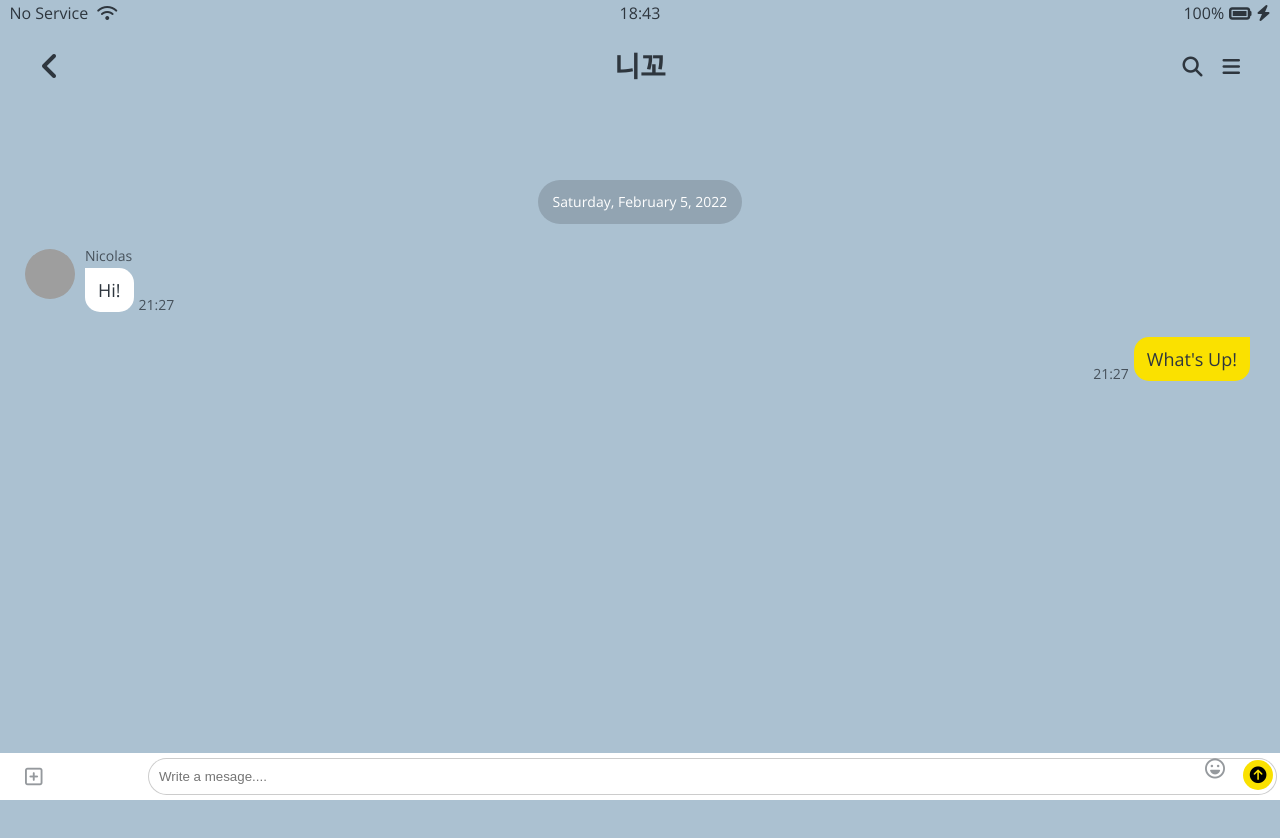
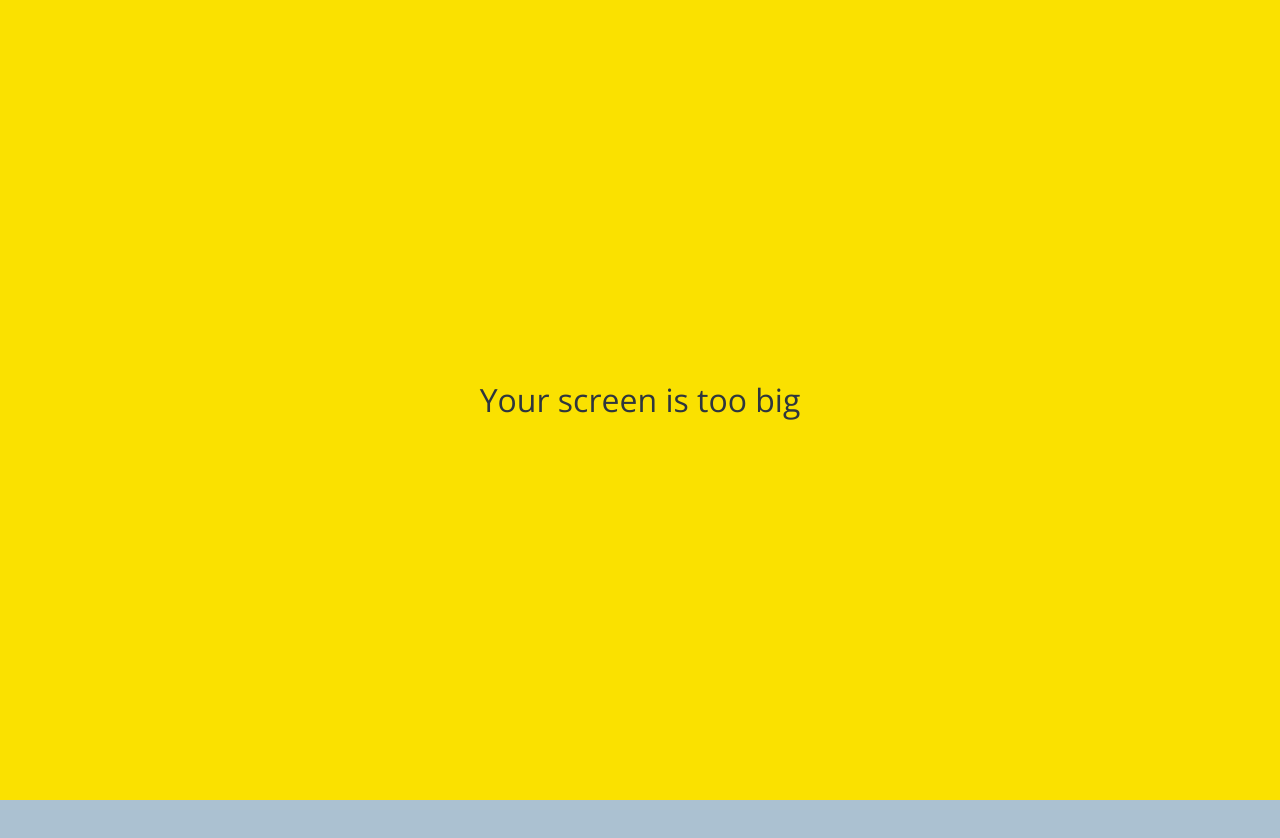
Before and after one commit to jaehyeon74/kokoa-clone-2021, a plain HTML site: page chat.html in a window 1280 px wide. Shown: the top 838 px of the page. Drawn offline with nearby package versions, Linux system fonts and the light colour scheme; grey boxes are pictures that could not be loaded.

Commit message:
no movile media query

```diff
--- a/chat.html
+++ b/chat.html
@@ -75,6 +75,10 @@
     </div>
   </form>
 
+  <div id="no-mobile">
+    <span>Your screen is too big</span>
+  </div>
+
   <script src="https://kit.fontawesome.com/6478f529f2.js"
   crossorigin="anonymous"></script>
 </body>
--- /dev/null
+++ b/css/components/no-mobile.css
@@ -0,0 +1,18 @@
+#no-mobile {
+  position: absolute;
+  z-index: 99;
+  height: 100vh;
+  width: 100vw;
+  background-color: var(--yellow);
+  display: flex;
+  top: 0;
+  justify-content: center;
+  align-items: center;
+  font-size: 32px;
+}
+
+@media screen and (max-width:645px) {
+  #no-mobile {
+    display: none;
+  }
+}
--- a/css/screens/chat.css
+++ b/css/screens/chat.css
@@ -32,7 +32,7 @@
 }
 
 .main-chat {
-  margin-top: 180px;
+  margin-top: 135px;
   display: flex;
   flex-direction: column;
   align-items: center;
@@ -196,7 +196,7 @@
 
 .reply:focus-within input {
   width: 98vw;
-  transform: translateX(-15%) translateY(-80px);
+  transform: translateX(-13%) translateY(-80px);
 }
 
 .reply:focus-within {
--- a/css/styles.css
+++ b/css/styles.css
@@ -9,6 +9,7 @@
 @import "components/point.css";
 @import "components/icon-row.css";
 @import "components/alt-screen-header.css";
+@import "components/no-mobile.css";
 /*components*/
 @import "screens/login.css";
 @import "screens/friends.css";
```
Also changed, not shown: chats.html (+4 -0 lines), find.html (+4 -0 lines), friends.html (+4 -0 lines), index.html (+4 -0 lines), more.html (+4 -0 lines).
